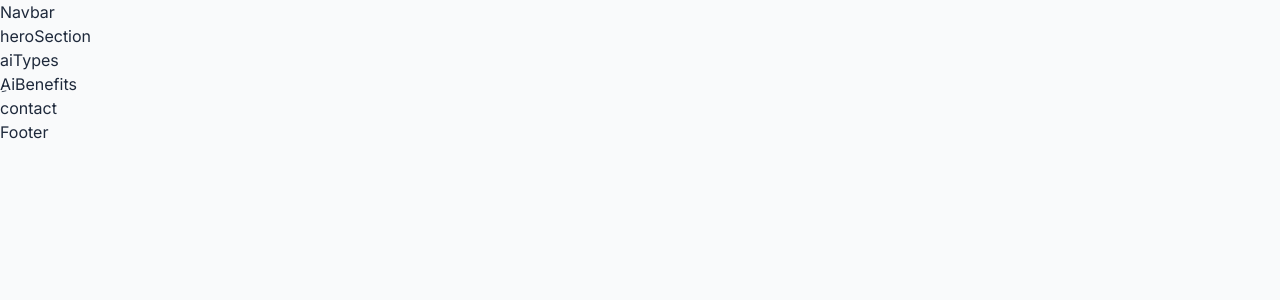
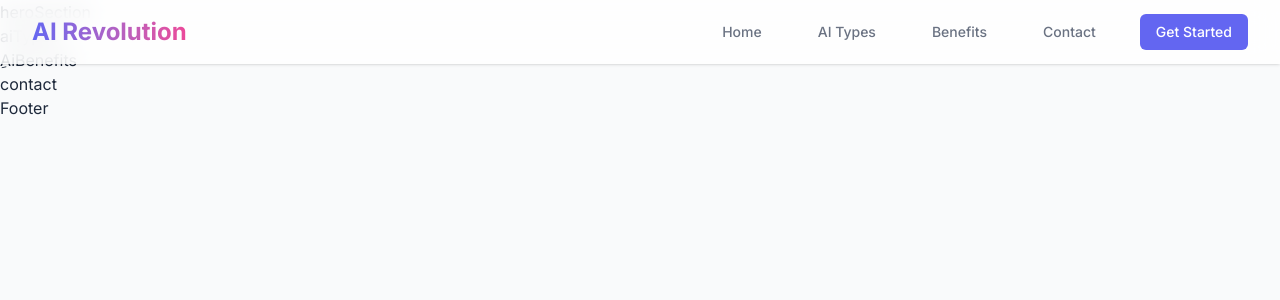
Before and after one commit to Kareem033/ai-rev, a React (Vite) app: page / in a window 1280 px wide. Shown: the top 300 px of the page. Built offline with nearby package versions, Linux system fonts and the light colour scheme.

Commit message:
add navbar

```diff
--- a/src/components/navbar.jsx
+++ b/src/components/navbar.jsx
@@ -1,7 +1,70 @@
-import React from "react";
+import { useState } from "react";
+
+const links = [
+  { name: "Home", href: "#home" },
+  { name: "AI Types", href: "#types" },
+  { name: "Benefits", href: "#benefits" },
+  { name: "Contact", href: "#contact" },
+];
 
 function Navbar() {
-  return <div>Navbar</div>;
+  const [mobileMenuOpen, setMobileMenuOpen] = useState(false);
+  return (
+    <div>
+      <nav className="bg-white/80 backdrop-blur-md shadow-sm fixed z-50 w-full">
+        <div className="app-container flex justify-between items-center h-16">
+          {/* logo */}
+          <span className="gradient-text text-2xl font-bold">
+            AI Revolution
+          </span>
+          {/* desktop links */}
+          <div className="hidden md:flex items-center space-x-8">
+            {links.map((link) => (
+              <a key={link.name} className="nav-item" href={link.href}>
+                {link.name}
+              </a>
+            ))}
+            <a href="#" className="nav-btn">
+              Get Started
+            </a>
+          </div>
+          {/* Mobile menu button */}
+          <button
+            onClick={() => setMobileMenuOpen((prev) => !prev)}
+            className="md:hidden p-2 rounded-md text-gray-400 hover:text-gray-500 hover:bg-gray-100 focus:outline-none"
+          >
+            <svg
+              xmlns="http://www.w3.org/2000/svg"
+              fill="none"
+              viewBox="0 0 24 24"
+              strokeWidth={1.5}
+              stroke="currentColor"
+              className="size-6"
+            >
+              <path
+                strokeLinecap="round"
+                strokeLinejoin="round"
+                d="M3.75 6.75h16.5M3.75 12h16.5m-16.5 5.25h16.5"
+              />
+            </svg>
+          </button>
+        </div>
+        {/* mobile menu */}
+        {mobileMenuOpen && (
+          <div className="md:hidden  bg-white shadow-lg rounded-b-lg px-2 pt-2 pb-3 space-y-1">
+            {links.map((link) => (
+              <a key={link.name} className="mobile-nav-item" href={link.href}>
+                {link.name}
+              </a>
+            ))}
+            <a href="#" className="mobile-nav-btn">
+              Get Started
+            </a>
+          </div>
+        )}
+      </nav>
+    </div>
+  );
 }
 
 export default Navbar;
```
